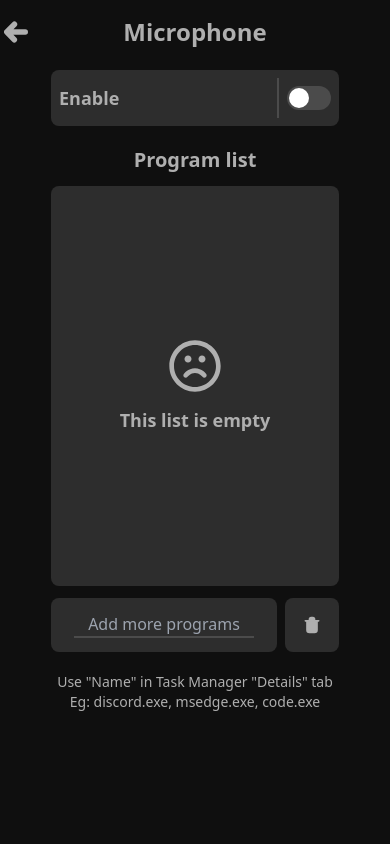
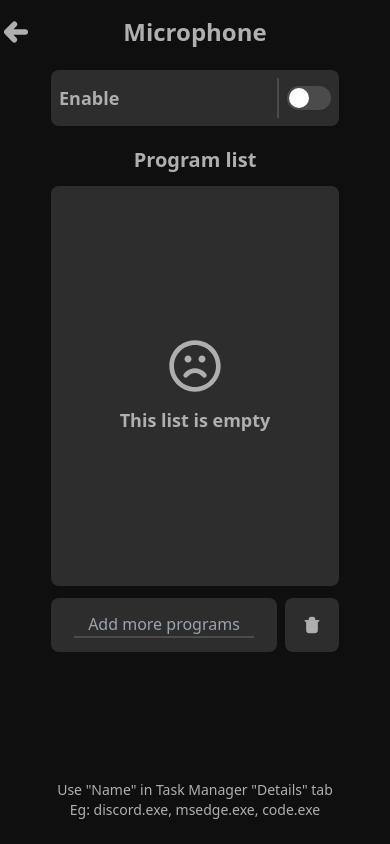
Before and after one commit to YMGPwcca/pwcca-auto-gui, a React (Vite) app: page /setting/Microphone in a window 390 px wide. Built offline with nearby package versions, Linux system fonts and the light colour scheme.

Commit message:
finishing microphone page

```diff
--- a/src/components/svg/SVGSad.tsx
+++ b/src/components/svg/SVGSad.tsx
@@ -10,7 +10,7 @@ export default function SVGSad(props: React.PropsWithChildren<{ className?: stri
       <path d="M9 10.5C9.82843 10.5 10.5 9.82843 10.5 9C10.5 8.17157 9.82843 7.5 9 7.5C8.17157 7.5 7.5 8.17157 7.5 9C7.5 9.82843 8.17157 10.5 9 10.5Z" fill="#AFAFAF"></path>
       <path d="M15 10.5C15.8284 10.5 16.5 9.82843 16.5 9C16.5 8.17157 15.8284 7.5 15 7.5C14.1716 7.5 13.5 8.17157 13.5 9C13.5 9.82843 14.1716 10.5 15 10.5Z" fill="#AFAFAF"></path>
       <path d="M8.79678 16.6041C8.4646 17.0423 7.84036 17.1303 7.39992 16.7999C6.96219 16.4716 6.87354 15.8336 7.20208 15.3971C7.30914 15.2557 7.42882 15.1234 7.55137 14.9955C7.76344 14.7742 8.07335 14.4828 8.47425 14.1912C9.27219 13.6109 10.4744 12.9999 11.9999 12.9999C13.5254 12.9999 14.7277 13.6109 15.5256 14.1912C15.9265 14.4828 16.2364 14.7742 16.4485 14.9955C16.5714 15.1238 16.6918 15.2565 16.7989 15.3986L16.7999 15.3999C17.1313 15.8418 17.0417 16.4686 16.5999 16.7999C16.1595 17.1303 15.5352 17.0423 15.2031 16.6041L15.1984 16.5982C15.1925 16.5907 15.1812 16.5766 15.1646 16.5569C15.1315 16.5174 15.0777 16.4558 15.0045 16.3793C14.8572 16.2256 14.6359 16.0171 14.3492 15.8087C13.7722 15.389 12.9744 14.9999 11.9999 14.9999C11.0254 14.9999 10.2277 15.389 9.65059 15.8087C9.36399 16.0171 9.14264 16.2256 8.99535 16.3793C8.92211 16.4558 8.86838 16.5174 8.83523 16.5569C8.81869 16.5766 8.80737 16.5907 8.80142 16.5982L8.79678 16.6041Z" fill="#AFAFAF"></path>
-      <path fill-rule="evenodd" clip-rule="evenodd" d="M12 1C5.92487 1 1 5.92487 1 12C1 18.0751 5.92487 23 12 23C18.0751 23 23 18.0751 23 12C23 5.92487 18.0751 1 12 1ZM3 12C3 7.02944 7.02944 3 12 3C16.9706 3 21 7.02944 21 12C21 16.9706 16.9706 21 12 21C7.02944 21 3 16.9706 3 12Z" fill="#AFAFAF"></path>
+      <path fillRule="evenodd" clipRule="evenodd" d="M12 1C5.92487 1 1 5.92487 1 12C1 18.0751 5.92487 23 12 23C18.0751 23 23 18.0751 23 12C23 5.92487 18.0751 1 12 1ZM3 12C3 7.02944 7.02944 3 12 3C16.9706 3 21 7.02944 21 12C21 16.9706 16.9706 21 12 21C7.02944 21 3 16.9706 3 12Z" fill="#AFAFAF"></path>
     </svg>
   )
 }
--- a/src/pages/Settings/microphone.tsx
+++ b/src/pages/Settings/microphone.tsx
@@ -106,7 +106,7 @@ export default function Microphone() {
       </div>
 
       {/* Notice */}
-      <div className='flex flex-col w-full mt-2'>
+      <div className='flex flex-col absolute bottom-0 left-1/2 -translate-x-1/2 w-full text-center mb-2'>
         <span className='text-sm text-center'>Use "Name" in Task Manager "Details" tab</span>
         <span className='text-sm text-center'>Eg: discord.exe, msedge.exe, code.exe</span>
       </div>
```
